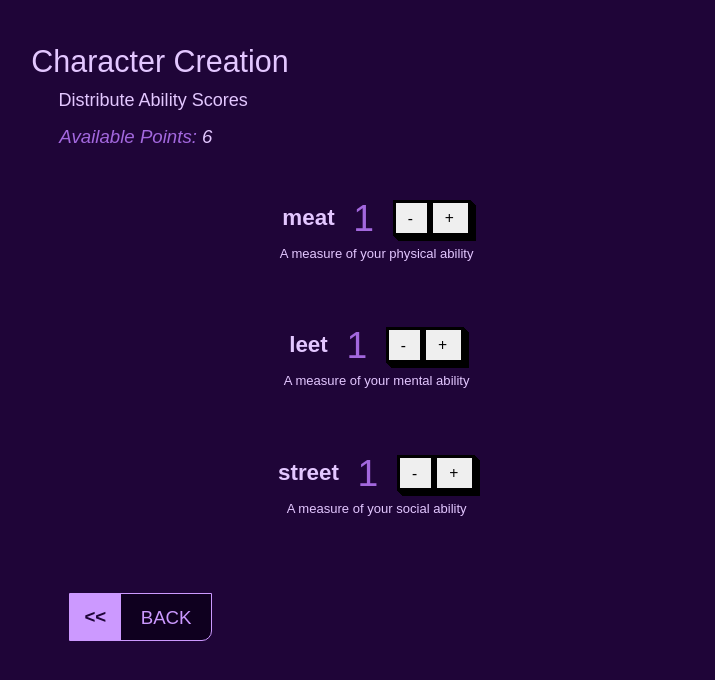
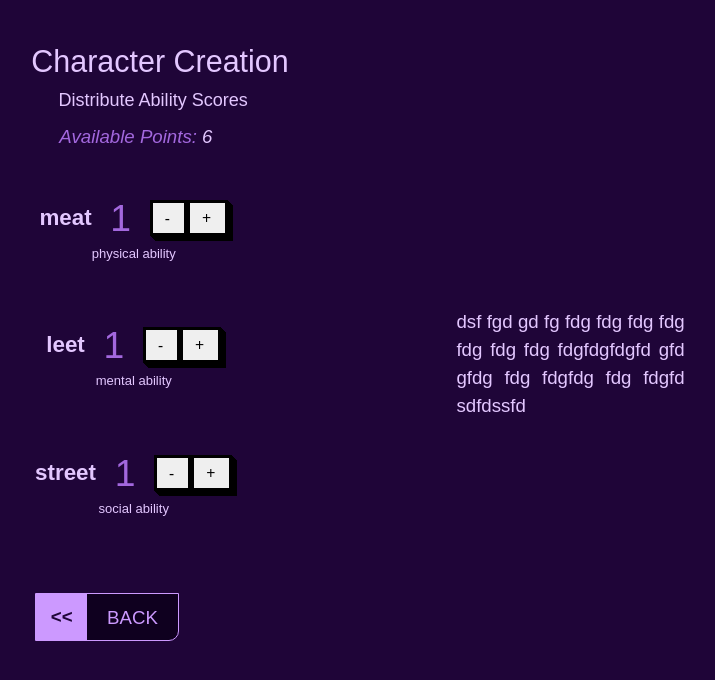
Before and after one commit to divSelector/vertigo, a React (Vite) app: page /new/2 in a window 1280 px wide. Shown: the top 680 px of the page, without its empty margins (282-997 px from the left). Built offline with nearby package versions, Linux system fonts and the light colour scheme.

Commit message:
style: less pushy left margin on section > h* ~ *

```diff
--- a/src/components/character-creation/AbilityScores.jsx
+++ b/src/components/character-creation/AbilityScores.jsx
@@ -27,9 +27,12 @@ const AbilityScores = forwardRef((props, ref) => {
                     {availablePoints}
                 </AvailablePointsSpan>
             </AvailablePointsLabel>
+
+            <Row>
+                <Container>
                     <AbilityScoreSetter
                         name="meat"
-                description="A measure of your physical ability"
+                        description="physical ability"
                         availablePoints={availablePoints}
                         setAvailablePoints={setAvailablePoints}
                         errMsg={errMsg}
@@ -37,7 +40,7 @@ const AbilityScores = forwardRef((props, ref) => {
                     />
                     <AbilityScoreSetter
                         name="leet"
-                description="A measure of your mental ability"
+                        description="mental ability"
                         availablePoints={availablePoints}
                         setAvailablePoints={setAvailablePoints}
                         errMsg={errMsg}
@@ -45,12 +48,15 @@ const AbilityScores = forwardRef((props, ref) => {
                     />
                     <AbilityScoreSetter
                         name="street"
-                description="A measure of your social ability"
+                        description="social ability"
                         availablePoints={availablePoints}
                         setAvailablePoints={setAvailablePoints}
                         errMsg={errMsg}
                         setErrMsg={setErrMsg}
                     />
+                </Container>
+                <p>dsf fgd gd fg fdg fdg fdg fdg fdg fdg fdg fdgfdgfdgfd gfd gfdg fdg fdgfdg fdg fdgfd sdfdssfd</p>
+            </Row>
 
             <nav>
                 <Link className="prev" to={routes.characterCreation}>BACK</Link>
@@ -86,4 +92,21 @@ const ErrorMessage = styled.p`
     color: var(--bg-color);
 `;
 
+//
+
+const Container = styled.div`
+  display: flex;
+  flex-direction: column;
+  align-items: center;
+  margin-bottom: 1rem;
+  margin-right: 12rem;
+`;
+
+const Row = styled.div`
+  display: flex;
+  align-items: center;
+  margin-bottom: -2.0rem;
+`;
+
+
 export default AbilityScores
--- a/src/styles/global.css
+++ b/src/styles/global.css
@@ -110,7 +110,7 @@ h2::before {
 }
 
 section > h2 ~ * {
-    margin-left: 1em;
+    margin-left: 0em;
 }
 
 h3 {
@@ -130,7 +130,7 @@ h3::before {
 }
 
 section > h3 ~ * {
-    margin-left: 2.5em;
+    margin-left: 0.1em;
 }
 
 h4 {
@@ -144,7 +144,7 @@ h4::before {
 }
 
 section > h4 ~ * {
-    margin-left: 2em;
+    margin-left: 0.2em;
 }
 
 h5 {
@@ -157,7 +157,7 @@ h5::before {
 }
 
 section > h5 ~ * {
-    margin-left: 2.5em;
+    margin-left: 0.25em;
 }
 
 
```
Lines whose indentation alone changed are shown as unchanged.
